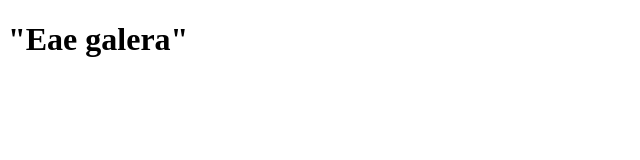
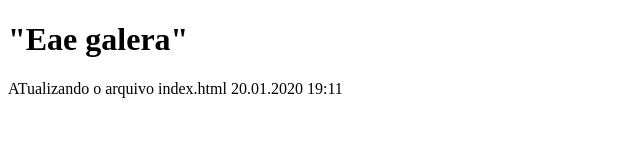
Before and after one commit to PedroSantos1997/pedro, a plain HTML site: page index.html in a window 1280 px wide. Shown: the whole page, without its empty margins (0-640 px from the left). Drawn offline with Linux system fonts and the light colour scheme.

Commit message:
Update index.html

```diff
--- a/index.html
+++ b/index.html
@@ -6,5 +6,8 @@
 <body>
 <h1>  "Eae galera"   </h1>
 
+
+  ATualizando o arquivo index.html 20.01.2020 19:11
+
 </body>
 </html>
```
